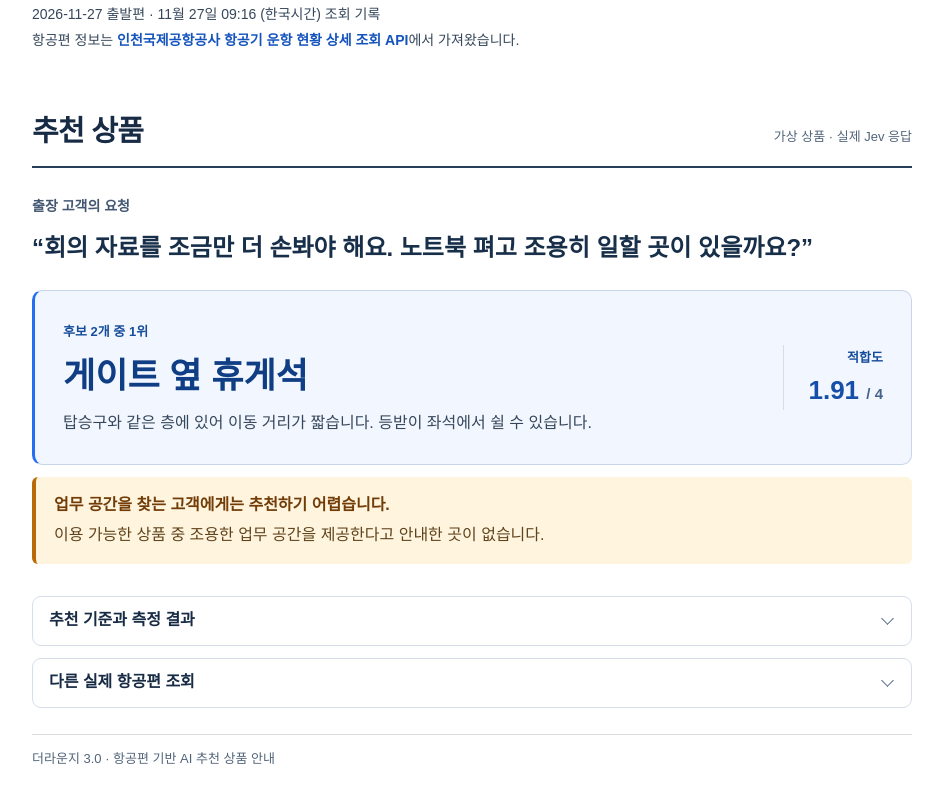
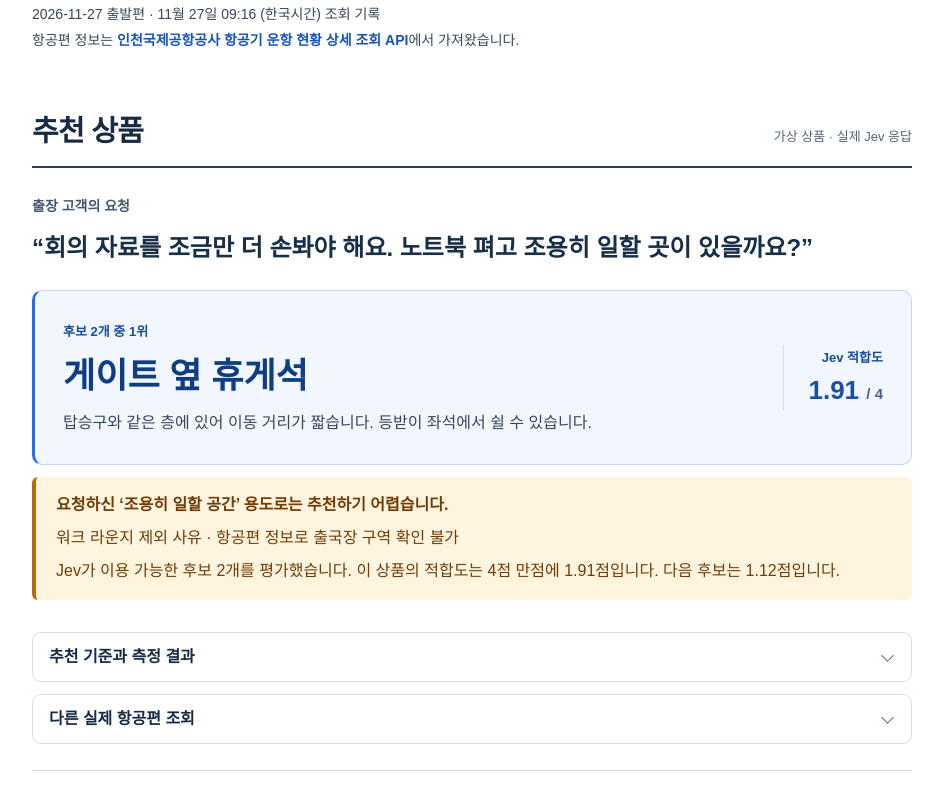
Before and after one commit to minsukong/jev-poc, a React (Vite) app: page / in a window 1280 px wide. Shown: the part 481-1267 px from the top of the page, without its empty margins (168-1111 px from the left). Built offline with nearby package versions, Linux system fonts and the light colour scheme; a web font is replaced by a local one.

Commit message:
Explain suitability, time constraints and tied rankings across scenarios

```diff
--- /dev/null
+++ b/src/Recommendation.tsx
@@ -0,0 +1,67 @@
+import {cases, products} from '../shared/lab.mjs';
+
+export type Ranking = {
+  source: string;
+  rows: {id: string; score: number}[];
+};
+type Props = {
+  caseId: string;
+  minutes: number;
+  result: Ranking | null;
+  excluded: {id: string; reasons: string[]}[];
+  unknownZone?: boolean;
+};
+const needs: Record<string, string> = {
+  desk: '조용히 일할 공간', family: '보호자가 곁에서 지켜볼 수 있는 아이 놀이 공간',
+  gate: '탑승구 가까이에서 쉴 좌석', meal: '탑승 전에 포장할 식사',
+  esim: '도착 직후 사용할 모바일 데이터', park: '터미널 앞에서 차를 맡길 서비스',
+};
+export function Recommendation({caseId, minutes, result, excluded, unknownZone}: Props) {
+  const expected = cases.find(c => c.id === caseId)!.expected;
+  const preferred = products.find(p => p.id === expected)!;
+  const rows = result?.rows ?? [];
+  const first = rows[0];
+  const product = products.find(p => p.id === first?.id);
+  const blocked = excluded.find(p => p.id === expected);
+  const reasons = blocked?.reasons.map(reason => {
+    if (reason.startsWith('필요 시간')) return '출발까지 최소 ' + preferred.minMinutes + '분 필요';
+    if (unknownZone && reason === '출국장 위치 불일치') return '항공편 정보로 출국장 구역 확인 불가';
+    return reason;
+  });
+  const mock = result?.source === 'mock';
+  const fallback = result?.source === 'fallback';
+  const tied = first ? rows.filter(r => r.score === first.score).length : 0;
+  const weak = !!first && !fallback && (mock ? first.score === 1 : first.score < 2.5);
+  let explanation = '';
+  if (first) {
+    if (mock) explanation = first.score === 1
+      ? '남은 후보 중 고객 요청에 설정한 문구가 일치한 상품이 없어 모두 기본 1점을 받았습니다.'
+      : '고객 요청이 이 상품에 설정한 문구와 일치해 모의 점수 4점을 받았습니다.';
+    else if (fallback) explanation = 'Jev 호출에 실패해 상품 기본 점수와 여행 유형 가산점을 합한 규칙 점수로 정렬했습니다.';
+    else explanation = 'Jev가 이용 가능한 후보 ' + rows.length + '개를 평가했습니다. 이 상품의 적합도는 4점 만점에 ' + first.score.toFixed(2) + '점입니다.';
+    if (tied > 1) explanation += mock
+      ? ' 동점인 ' + tied + '개 중 상품 목록에서 앞선 후보를 표시했습니다.'
+      : ' 최고점이 같은 후보가 ' + tied + '개입니다.';
+    else if (rows.length === 1) explanation += ' 이용 조건을 통과한 유일한 후보입니다.';
+    else if (!mock && !fallback) explanation += ' 다음 후보는 ' + rows[1].score.toFixed(2) + '점입니다.';
+  }
+  const headline = !product ? '이 조건에서 이용할 수 있는 상품이 없습니다.'
+    : weak && product.id !== expected ? '요청하신 ‘' + needs[expected] + '’ 용도로는 추천하기 어렵습니다.'
+    : weak ? '후보 중 첫 번째지만 요청과의 관련성은 낮게 평가됐습니다.'
+    : fallback ? '규칙 기반 순위로 안내합니다.'
+    : '이 후보가 먼저 나온 이유';
+  return <>
+    <article className="pick recommendation"><div><small>{first ? '후보 ' + rows.length + '개 중 ' + (tied > 1 ? '공동 1위' : '1위') : '추천 상태'}</small>
+      <h3>{product?.name ?? (result || excluded.length === products.length ? '이용 가능한 상품 없음' : '실행 대기')}</h3>
+      {product && <p>{product.displayDescription}</p>}</div>
+      {first && <div className="score"><small>{fallback ? '규칙 점수' : mock ? '모의 점수' : 'Jev 적합도'}</small><strong>{fallback ? first.score : first.score.toFixed(2)} {!fallback && <em>/ 4</em>}</strong></div>}
+    </article>
+    {(result || excluded.length === products.length) && <div className={'rank-context' + (weak || !product || fallback ? ' caution' : '')}>
+      <strong>{headline}</strong>
+      {reasons && <p>{preferred.name} 제외 사유 · {reasons.join(' · ')}</p>}
+      {product?.id === expected && !weak && <p>이 시나리오에서 고객이 찾는 것은 ‘{needs[expected]}’입니다. 선택된 상품은 이 용도로 설정한 기대 후보와 일치합니다.</p>}
+      {explanation && <p>{explanation}</p>}
+      {minutes <= 30 && <p>출발까지 {minutes}분 남았습니다. 탑승 마감 시각과 현재 위치에서 탑승구까지 걸리는 시간을 먼저 확인하세요. 여유가 없다면 탑승구로 바로 이동하세요.</p>}
+    </div>}
+  </>;
+}
--- a/src/main.tsx
+++ b/src/main.tsx
@@ -1,3 +1,4 @@
+import {Recommendation} from './Recommendation';
 import departures from '../data/airport-snapshots.json';
 import {AirportLookup} from './AirportLookup';
 import {useState} from 'react';
@@ -17,7 +18,6 @@ function App(){
   const [view,setView]=useState<'airport'|'demo'>('airport');
   const [snapshotIndex,setSnapshotIndex]=useState(0);
   const snapshot=departures[snapshotIndex];
-  const recordedTop=item(snapshot.result.rows[0].id);
   const stamp=new Intl.DateTimeFormat('ko-KR',{timeZone:'Asia/Seoul',month:'long',day:'numeric',hour:'2-digit',minute:'2-digit',hour12:false}).format(new Date(snapshot.capturedAt));
   const [mode,setMode]=useState<Mode>('record'),[input,setInput]=useState<Input>(defaults(cases[0]));
   const [live,setLive]=useState<Result|null>(null),[busy,setBusy]=useState(false),[error,setError]=useState('');
@@ -55,10 +55,9 @@ function App(){
       <p className="source">{snapshot.date} 출발편 · {stamp} (한국시간) 조회 기록<br/>항공편 정보는 <a href="https://www.data.go.kr/data/15140153/openapi.do">인천국제공항공사 항공기 운항 현황 상세 조회 API</a>에서 가져왔습니다.</p>
       <div className="line"><h2>추천 상품</h2><small>가상 상품 · 실제 Jev 응답</small></div>
       <div className="request-copy"><strong>출장 고객의 요청</strong><blockquote>“{cases[0].preference}”</blockquote></div>
-      <article className="pick"><div><small>후보 {snapshot.result.rows.length}개 중 1위</small><h3>{recordedTop.name}</h3><p>{recordedTop.displayDescription}</p></div><div className="score"><small>적합도</small><strong>{snapshot.result.rows[0].score.toFixed(2)} <em>/ 4</em></strong></div></article>
-      {snapshot.result.rows.every(row => ['gate', 'meal'].includes(row.id)) && <p className="fit-notice"><strong>업무 공간을 찾는 고객에게는 추천하기 어렵습니다.</strong>이용 가능한 상품 중 조용한 업무 공간을 제공한다고 안내한 곳이 없습니다.</p>}
+      <Recommendation caseId={cases[0].id} minutes={snapshot.flight.minutes} result={snapshot.result} excluded={snapshot.result.excluded} unknownZone={!snapshot.flight.zone}/>
       <details><summary>추천 기준과 측정 결과</summary><div className="disclosure-body"><div className="inner"><p>인천공항 API가 제공한 터미널과 목적지, 출발까지 남은 시간으로 상품을 추렸습니다. 실제 보안검색 출국장과 상품까지의 도보 거리는 확인되지 않아 동·서편 전용 상품은 제외했습니다. Jev가 고객의 요청과 후보 상품의 설명을 읽고 적합도를 평가했습니다.</p><p>규칙 기반 1위 · {item(snapshot.result.rules[0].id).name}<br/>Jev 응답 시간 · {snapshot.result.elapsedMs}ms<br/>예상 API 비용 · ${snapshot.result.estimatedUsd.toFixed(8)} (입력 {snapshot.result.usage.input_tokens}토큰)</p><details className="raw-response"><summary>Jev 원본 응답 보기</summary><div className="disclosure-body"><div className="inner"><pre>{JSON.stringify(snapshot.result.raw,null,2)}</pre></div></div></details></div></div></details>
-      <details><summary>다른 실제 항공편 조회</summary><div className="disclosure-body"><div className="inner">{local?<AirportLookup caseId="business" transport="공항철도" productName={id=>item(id).name}/>:<p>공개 페이지에서는 조회 시점의 기록을 재생합니다. 다른 편명과 출발일은 인증키를 등록한 로컬 서버에서 조회할 수 있습니다.</p>}</div></div></details>
+      <details><summary>다른 실제 항공편 조회</summary><div className="disclosure-body"><div className="inner">{local?<AirportLookup caseId="business" transport="공항철도"/>:<p>공개 페이지에서는 조회 시점의 기록을 재생합니다. 다른 편명과 출발일은 인증키를 등록한 로컬 서버에서 조회할 수 있습니다.</p>}</div></div></details>
     </section>:<>    <section className="flight"><label>시연용 항공편<select aria-label="시연용 항공편" disabled={busy} value={input.flight} onChange={e=>change({...input,flight:e.target.value})}>{flights.map(f=><option key={f.id} value={f.id}>{f.code} · 인천 → {f.city}</option>)}</select></label>
     <div><small>출발 위치</small><strong>인천 {ctx.flight.terminal} · {ctx.flight.zone}</strong></div>
     <div><small>출발까지</small><strong>{input.minutes}분</strong></div></section>
@@ -75,7 +74,7 @@ function App(){
         {mode==='live'&&<button onClick={run} disabled={busy}>{busy?'요청 중…':'실시간 추천 실행'}</button>}
       </div></div>
       <div className="line"><h2>후보 결과</h2><small>{mode==='record'?'Jev 실측 재생':mode==='mock'?'모의 추천':'실시간 모드'}</small></div>
-      <article className="pick"><div><small>{top?'후보 1위':'추천 상태'}</small><h3>{top?item(top).name:rules.length?'실행 대기':'이용 가능한 상품 없음'}</h3><p>{top?item(top).displayDescription:''}</p></div>{top&&!fallback&&<div className="score"><small>{mode==='mock'?'모의 점수':'Jev 적합도'}</small><strong>{result!.rows[0].score.toFixed(2)} <em>/ 4</em></strong></div>}</article>
+      <Recommendation caseId={c.id} minutes={input.minutes} result={result} excluded={ctx.excluded}/>
       <h2>결과 해석과 주의사항</h2>
       {error&&<p role="alert">{error}</p>}{fallback&&<p role="alert">규칙 기반 대체 · {result?.error}</p>}
       <p className="result-note">{mode==='mock'?'모의 점수는 고객의 요청과 상품 설명에서 일치하는 문구로 계산합니다.':mode==='record'?'선택한 사례를 측정했을 때의 Jev 응답입니다.':fallback?'이번 순위는 백엔드 규칙으로 계산했습니다.':measured?'이번 요청에서 Jev가 매긴 적합도 순위입니다.':'실시간 추천을 실행하면 이 조건에서의 결과를 확인할 수 있습니다.'}</p>
--- a/src/style.css
+++ b/src/style.css
@@ -234,15 +234,15 @@ a:not(.guide-link):not(:has(img)):is(:hover, :focus-visible) {
 .request-copy { margin: 26px 0 24px; }
 .request-copy strong { color: #435771; font-size: 14px; }
 .request-copy blockquote { margin: 10px 0 0; font-size: clamp(20px, 2.6vw, 24px); font-weight: 620; line-height: 1.55; color: #182f4a; }
-.recorded .pick { background: #f2f7ff; padding: clamp(18px, 3vw, 28px); gap: 20px; }
-.recorded .pick h3 { margin: 8px 0 10px; }
-.recorded .pick p { line-height: 1.7; }
-.recorded .score { border-left: 1px solid #d4deea; padding-left: 24px; }
+.recommendation.pick { background: #f2f7ff; padding: clamp(18px, 3vw, 28px); gap: 20px; }
+.recommendation.pick h3 { margin: 8px 0 10px; }
+.recommendation.pick p { line-height: 1.7; }
+.recommendation .score { border-left: 1px solid #d4deea; padding-left: 24px; }
 .recorded > details:first-of-type { margin-top: 32px; }
 .recorded > details + details { margin-top: 12px; }
 @media (max-width: 600px) {
-  .recorded .pick { align-items: stretch; flex-direction: column; gap: 14px; }
-  .recorded .score { display: flex; align-items: baseline; gap: 10px; padding: 12px 0 0; border: 0; border-top: 1px solid #d4deea; }
+  .recommendation.pick { align-items: stretch; flex-direction: column; gap: 14px; }
+  .recommendation .score { display: flex; align-items: baseline; gap: 10px; padding: 12px 0 0; border: 0; border-top: 1px solid #d4deea; }
 
 }
 
@@ -264,3 +264,7 @@ a:not(.guide-link):not(:has(img)):is(:hover, :focus-visible) {
 .experiment .settings button { justify-self: start; }
 .experiment .pick { background: #f2f7ff; }
 .result-note { margin-bottom: 20px; }
+
+.rank-context { margin: 12px 0 24px; padding: 16px 20px; border-left: 4px solid #688dbc; border-radius: 6px; background: #f3f7fb; color: #244267; }
+.rank-context.caution { background: #fff5df; border-color: #b86a09; color: #713c07; }
+.rank-context p { color: inherit; margin-top: 6px; line-height: 1.7; }
```
Also changed, not shown: src/AirportLookup.tsx (+4 -3 lines), 8 other files (tests, documents, lock files or other folders).
